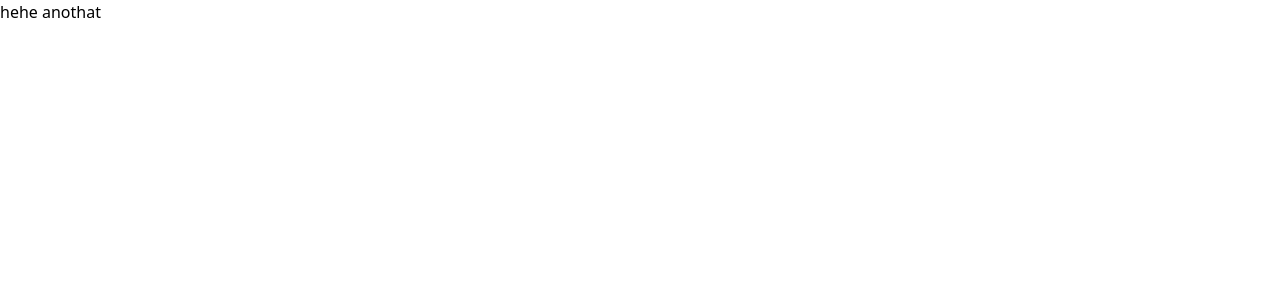
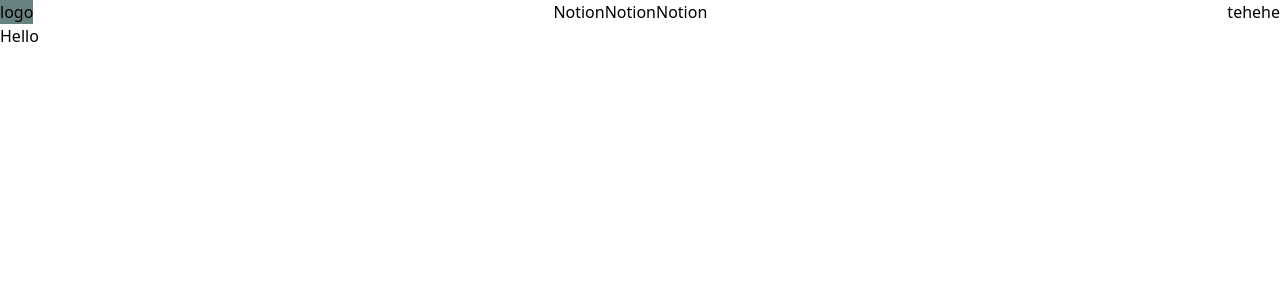
Before and after one commit to Natnsis/capsule_landing, a Next.js app: page / in a window 1280 px wide. Shown: the top 300 px of the page. Built offline with nearby package versions, Linux system fonts and the light colour scheme.

Commit message:
example of double dot

```diff
--- a/app/globals.css
+++ b/app/globals.css
@@ -1 +1,12 @@
 @import "tailwindcss";
+
+.card {
+  transform: translateY(20px) scale(0.95);
+  opacity: 0;
+  transition: 0.4s ease-out;
+}
+
+.card.show {
+  transform: translateY(0) scale(1);
+  opacity: 1;
+}
--- a/app/page.tsx
+++ b/app/page.tsx
@@ -1,8 +1,20 @@
+"use client"
+import Header from "@/components/Header"
+import { useState, useEffect } from "react";
+
 const page = () => {
+  const [show, setShow] = useState(false);
+
+  useEffect(() => {
+    setShow(true);
+  }, []);
+
   return (
     <main>
-      hehe
-      anothat
+      <Header />
+      <div className={`card ${show ? "show" : ""}`}>
+        Hello
+      </div>
     </main>
   )
 }
--- a/components/Header.tsx
+++ b/components/Header.tsx
@@ -2,10 +2,18 @@
 
 const Header = () => {
   return (
-    <header className="flex justify-center items-center">
-      <Link href="/notion">Notion</Link>
-      <Link href="/pick and drop">Notion</Link>
-      <Link href="/hover image">Notion</Link>
+    <header className="flex justify-between items-center">
+      <div style={{ backgroundColor: "#678280" }}>
+        logo
+      </div>
+      <nav>
+        <Link href="/notion">Notion</Link>
+        <Link href="/pick and drop">Notion</Link>
+        <Link href="/hover image">Notion</Link>
+      </nav>
+      <div>
+        <button>tehehe</button>
+      </div>
     </header>
   )
 }
```
